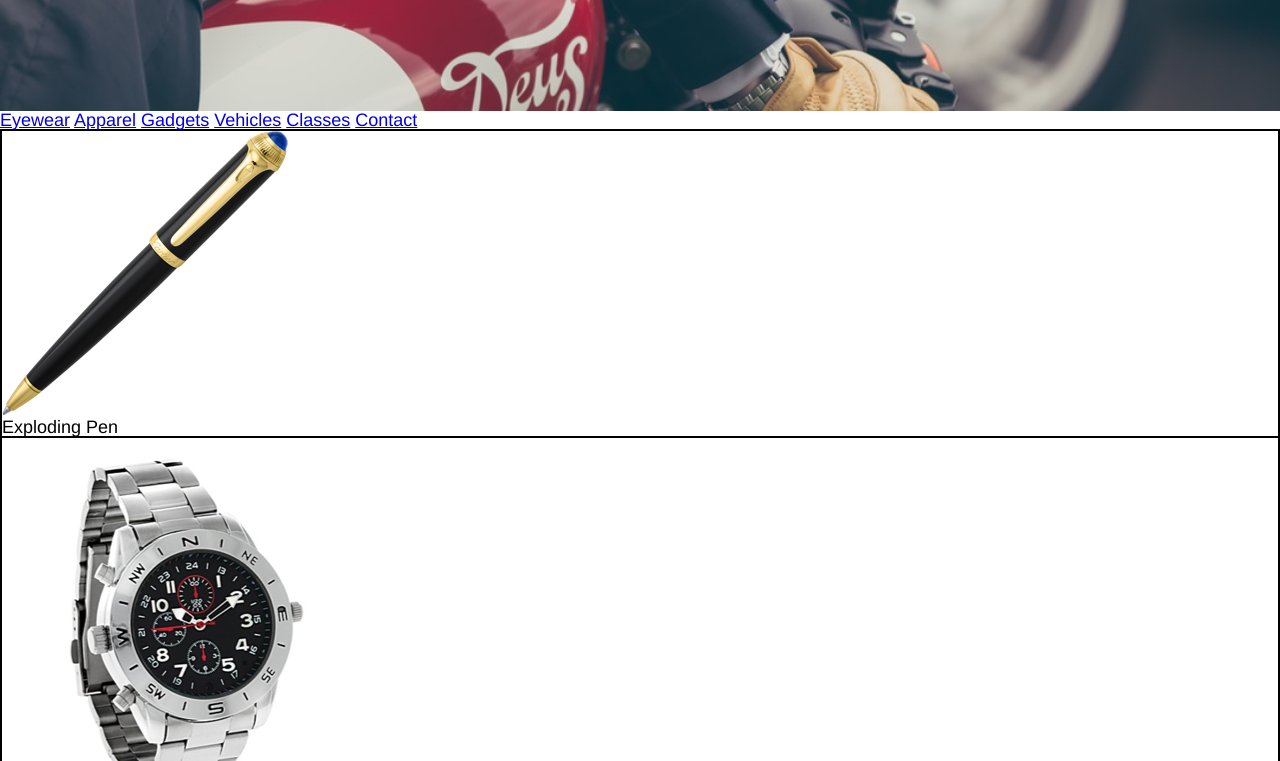
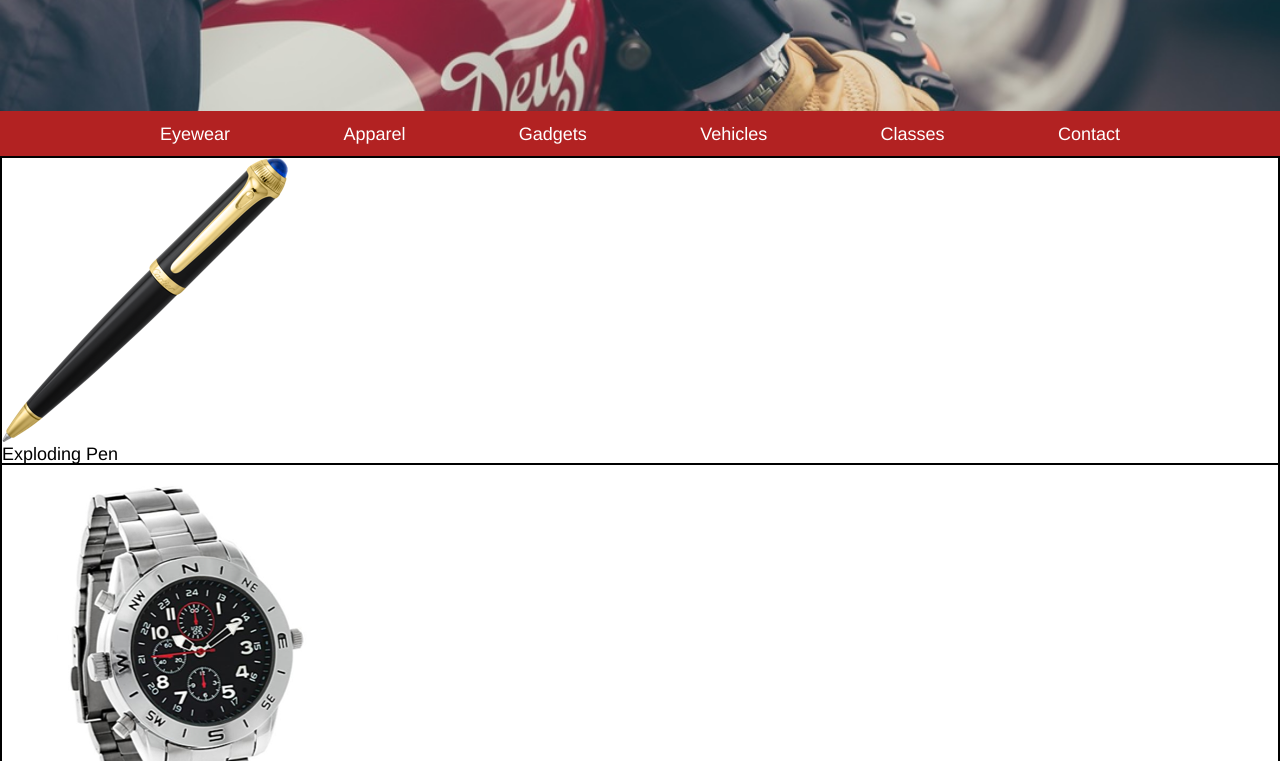
Before and after one commit to tlally/secretagentsupply, a plain HTML site: page index.html in a window 1280 px wide. Shown: the part 339-1100 px from the top of the page. Drawn offline with Linux system fonts and the light colour scheme.

Commit message:
done up to the navbar

```diff
--- a/index.html
+++ b/index.html
@@ -31,12 +31,14 @@
     <!-- Navigation -->
 
     <nav>
-      <span> <a href="#">Eyewear</a> </span>
-      <span> <a href="#">Apparel</a> </span>
-      <span> <a href="#">Gadgets</a> </span>
-      <span> <a href="#">Vehicles</a> </span>
-      <span> <a href="#">Classes</a> </span>
-      <span> <a href="#">Contact</a> </span>
+      <ul class="container">
+        <li>Eyewear</li>
+        <li>Apparel</li>
+        <li>Gadgets</li>
+        <li>Vehicles</li>
+        <li>Classes</li>
+        <li>Contact</li>
+      </ul>
 
     </nav>
 
--- a/resources/css/style.css
+++ b/resources/css/style.css
@@ -6,6 +6,7 @@ font-size: 18px;
 font-family: helvetica;
 width: 100%;
 background-color: white;
+line-height: 25.2px;
 }
 
 body {
@@ -32,6 +33,13 @@ h2{
 
 
 
+}
+
+a {
+  font-family: helvetica;
+  font-size: 1rem;
+  font-style: normal;
+  text-decoration: none;
 }
 
 .container {
@@ -106,15 +114,29 @@ header {
 }
 
 .caption-box h1 {
-  margin-top: 0.25rem;
+  margin: 0.25rem;
 
 }
 
 .caption-box h2 {
+  magin: 0.25rem;
 
 }
 
 /*  Nav Bar */
+
+nav {
+  background-color: firebrick;
+}
+
+nav ul {
+  color: white;
+  display: flex;
+  align-items: center;
+  justify-content: space-between;
+  padding: 0.75em 0;
+  list-style: none;
+}
 
 /*  Body */
 
```
